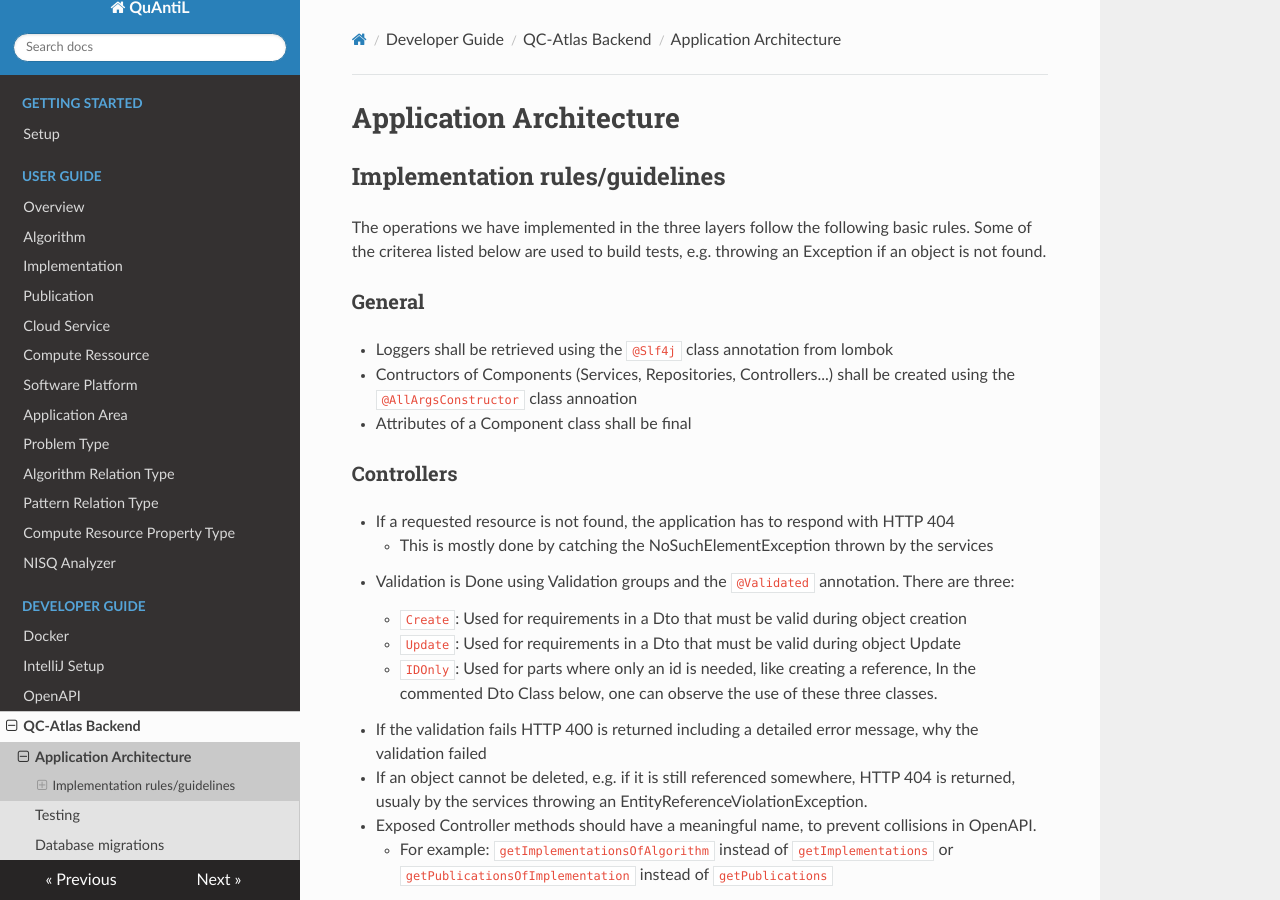
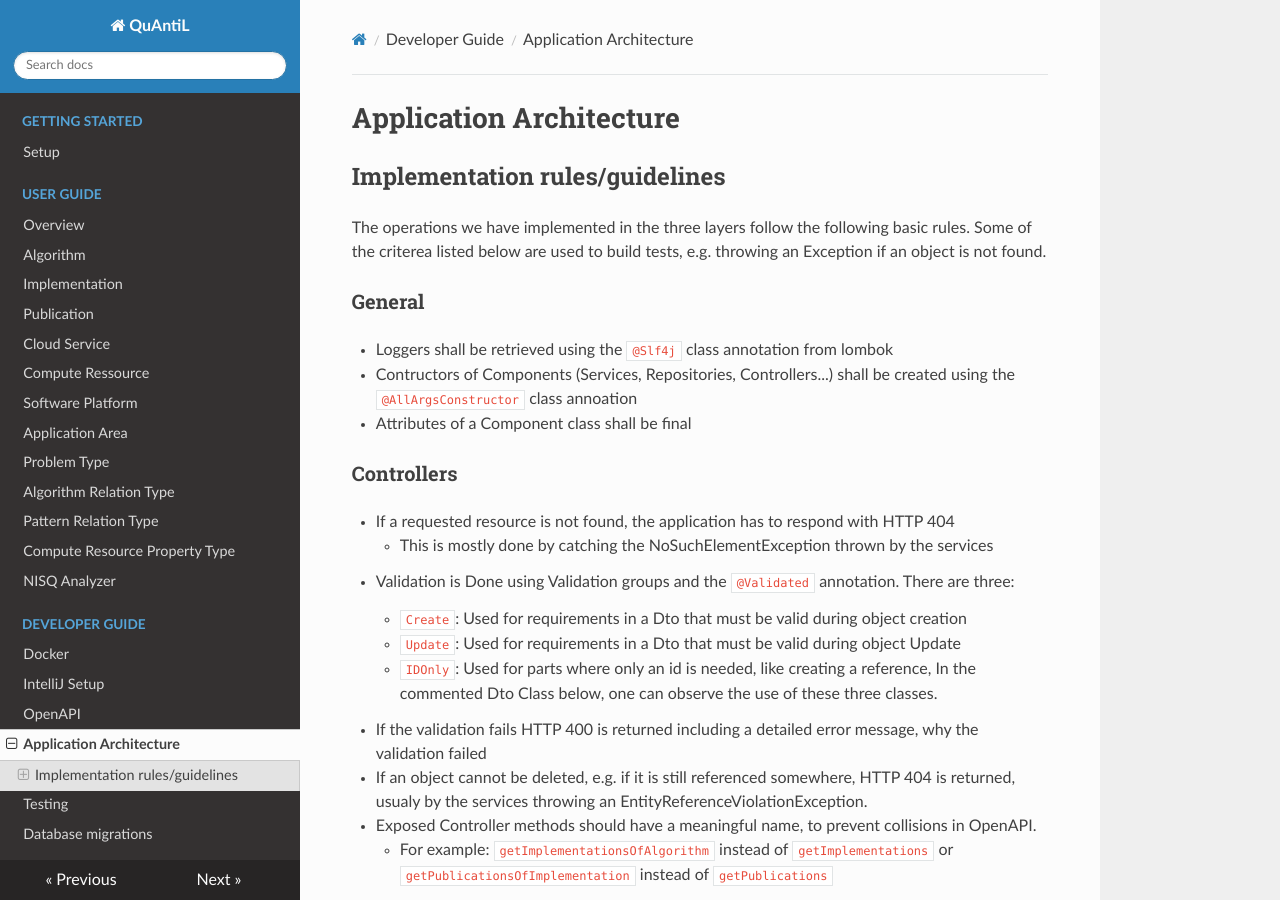
Before and after one commit to UST-QuAntiL/quantil-docs, an MkDocs documentation site: the page built from docs/developer-guide/qc-atlas/application-architecture.md, in a window 1280 px wide and 900 px high. Built offline with MkDocs 1.6.1, drawn with Linux system fonts in a browser that asks for light colours; nearby versions of some CDN libraries.

Commit message:
fixed unfolding subections (#13)

```diff
--- a/mkdocs.yml
+++ b/mkdocs.yml
@@ -20,10 +20,9 @@ nav:
         - 'Docker': 'developer-guide/docker.md'
         - 'IntelliJ Setup': 'developer-guide/intellij.md'
         - 'OpenAPI': 'developer-guide/openapi.md'
-        - QC-Atlas Backend:
-            - 'Application Architecture': developer-guide/qc-atlas/application-architecture.md
-            - 'Testing': developer-guide/qc-atlas/testing.md
-            - 'Database migrations': 'developer-guide/qc-atlas/db-migrations.md'
+        - 'Application Architecture': developer-guide/qc-atlas/application-architecture.md
+        - 'Testing': developer-guide/qc-atlas/testing.md
+        - 'Database migrations': 'developer-guide/qc-atlas/db-migrations.md'
 theme: readthedocs
 extra_css:
     - css/extra.css
```
